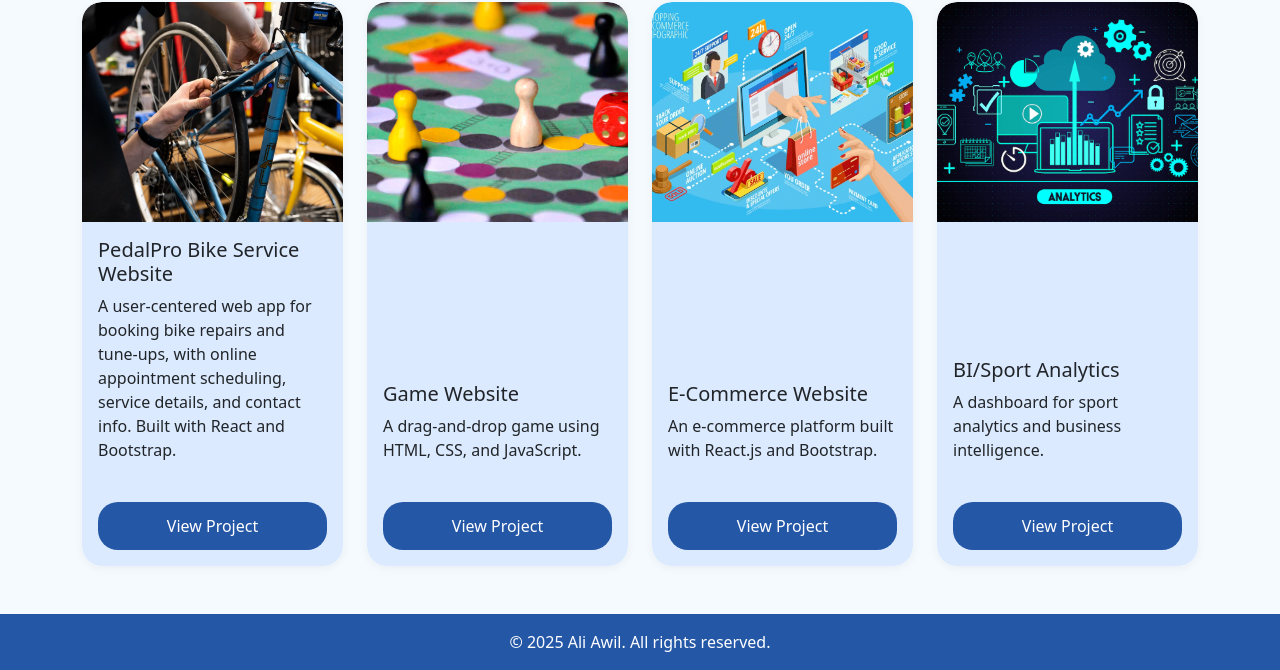
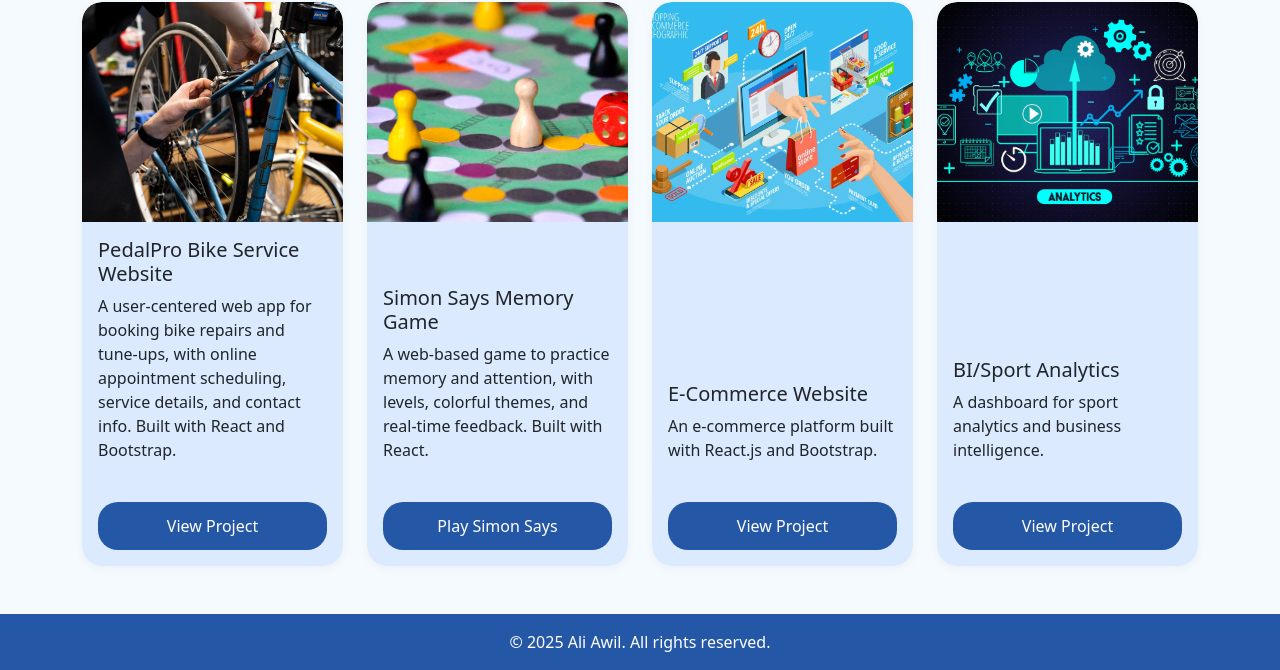
Before and after one commit to AliAdenAwil/portfolio, a plain HTML site: page index.html in a window 1280 px wide. Shown: the part 419-1089 px from the top of the page. Drawn offline with nearby package versions, Linux system fonts and the light colour scheme.

Commit message:
add game web

```diff
--- a/index.html
+++ b/index.html
@@ -64,9 +64,10 @@
         <div class="card project-card h-100">
           <img src="images/game.jpg" class="card-img-top" alt="Game">
           <div class="card-body">
-            <h5 class="card-title">Game Website</h5>
-            <p class="card-text">A drag-and-drop game using HTML, CSS, and JavaScript.</p>
-            <a href="coming-soon.html" class="btn btn-purple w-100">View Project</a>
+            <h5 class="card-title">Simon Says Memory Game</h5>
+            <p class="card-text">
+  A web-based game to practice memory and attention, with levels, colorful themes, and real-time feedback. Built with React.</p>
+            <a href="https://simonsaysgameuottawa.netlify.app/game" target="_blank" class="btn btn-purple w-100">Play Simon Says</a>
           </div>
         </div>
       </div>
```
